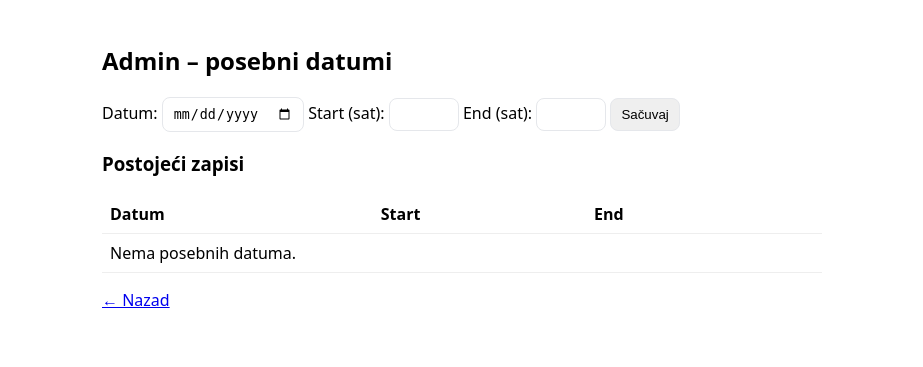
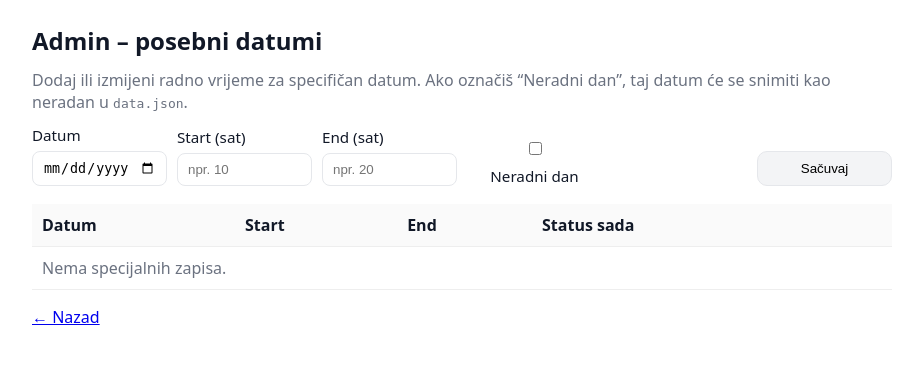
Before and after one commit to mikipikilab/radnovrijeme, a Flask app: template templates/admin.html in a window 1280 px wide. Shown: the top 367 px of the page, without its empty margins (178-1101 px from the left). Run offline with Flask 3, Linux system fonts and the light colour scheme; the template is opened without the code that fills it, so the values that code supplies are empty.

Commit message:
Update admin.html

```diff
--- a/templates/admin.html
+++ b/templates/admin.html
@@ -4,42 +4,89 @@
 <meta charset="UTF-8">
 <title>Admin – posebni datumi</title>
 <style>
-  body { font-family: system-ui, Arial, sans-serif; padding: 24px; max-width: 720px; margin: auto; }
-  form, table { margin-top: 16px; }
-  input, button { padding: 8px 10px; border-radius: 8px; border: 1px solid #e5e7eb; }
-  table { width: 100%; border-collapse: collapse; }
-  th, td { border-bottom: 1px solid #eee; padding: 8px; text-align: left; }
-  a.btn { text-decoration: none; padding: 6px 10px; border: 1px solid #e11d48; color: #e11d48; border-radius: 8px; }
+  body { font-family: system-ui, Arial, sans-serif; padding: 24px; max-width: 860px; margin: auto; color:#111827; }
+  h2 { margin: 0 0 12px; }
+  .hint { color:#6b7280; margin-bottom: 12px; }
+  form { display: grid; grid-template-columns: repeat(6, minmax(0, 1fr)); gap: 10px; align-items: end; margin: 12px 0 18px; }
+  label { display: flex; flex-direction: column; gap: 6px; font-size: 0.95rem; }
+  input[type="date"], input[type="number"] { padding: 8px 10px; border-radius: 8px; border:1px solid #e5e7eb; }
+  .neradni { display:flex; gap:8px; align-items:center; margin:0 6px; }
+  button { padding: 9px 14px; border-radius: 10px; border: 1px solid #e5e7eb; background:#f3f4f6; cursor:pointer; }
+  button:hover { background:#e5e7eb; }
+  table { width: 100%; border-collapse: collapse; margin-top: 8px; }
+  th, td { padding: 10px; border-bottom: 1px solid #eee; text-align: left; }
+  th { background:#fafafa; font-weight:600; }
+  .tag { display:inline-block; padding:3px 8px; border-radius:999px; font-size: .85rem; border:1px solid #e5e7eb; }
+  .ok { background:#ecfdf5; border-color:#a7f3d0; }
+  .no { background:#fef2f2; border-color:#fecaca; }
+  .muted { color:#6b7280; }
+  a.btn-del { text-decoration:none; padding:6px 10px; border:1px solid #e11d48; color:#e11d48; border-radius:8px; }
 </style>
+<script>
+  function toggleNeradni(chk) {
+    const start = document.querySelector('input[name="start"]');
+    const end = document.querySelector('input[name="end"]');
+    if (chk.checked) {
+      start.disabled = true; end.disabled = true;
+      start.value = ""; end.value = "";
+    } else {
+      start.disabled = false; end.disabled = false;
+    }
+  }
+</script>
 </head>
 <body>
   <h2>Admin – posebni datumi</h2>
+  <div class="hint">Dodaj ili izmijeni radno vrijeme za specifičan datum. Ako označiš “Neradni dan”, taj datum će se snimiti kao neradan u <code>data.json</code>.</div>
+
   <form method="POST">
-    <label>Datum:
+    <label>Datum
       <input type="date" name="datum" required>
     </label>
-    <label>Start (sat):
-      <input type="number" name="start" min="0" max="23" required>
+    <label>Start (sat)
+      <input type="number" name="start" min="0" max="23" placeholder="npr. 10">
     </label>
-    <label>End (sat):
-      <input type="number" name="end" min="1" max="24" required>
+    <label>End (sat)
+      <input type="number" name="end" min="1" max="24" placeholder="npr. 20">
     </label>
+    <label class="neradni">
+      <input type="checkbox" name="neradni" onchange="toggleNeradni(this)"> Neradni dan
+    </label>
+    <div></div>
     <button type="submit">Sačuvaj</button>
   </form>
 
-  <h3>Postojeći zapisi</h3>
   <table>
-    <thead><tr><th>Datum</th><th>Start</th><th>End</th><th></th></tr></thead>
+    <thead>
+      <tr>
+        <th>Datum</th>
+        <th>Start</th>
+        <th>End</th>
+        <th>Status sada</th>
+        <th></th>
+      </tr>
+    </thead>
     <tbody>
-      {% for d, se in posebni.items() %}
+      {% for r in posebni_rows %}
       <tr>
-        <td>{{ d }}</td>
-        <td>{{ se[0] }}</td>
-        <td>{{ se[1] }}</td>
-        <td><a class="btn" href="{{ url_for('obrisi', datum=d) }}">Obriši</a></td>
+        <td>{{ r.datum }} {% if r.datum == danas %}<span class="muted">(danas)</span>{% endif %}</td>
+        <td>{{ r.start if r.start is not none else '—' }}</td>
+        <td>{{ r.end if r.end is not none else '—' }}</td>
+        <td>
+          {% if r.status == 'Otvoreno sada' %}
+            <span class="tag ok">Otvoreno sada</span>
+          {% elif r.status == 'Zatvoreno sada' %}
+            <span class="tag no">Zatvoreno sada</span>
+          {% elif r.status == 'Neradan dan (danas)' %}
+            <span class="tag no">Neradan dan</span>
+          {% else %}
+            <span class="muted">—</span>
+          {% endif %}
+        </td>
+        <td><a class="btn-del" href="{{ url_for('obrisi', datum=r.datum) }}">Obriši</a></td>
       </tr>
       {% else %}
-      <tr><td colspan="4">Nema posebnih datuma.</td></tr>
+      <tr><td colspan="5" class="muted">Nema specijalnih zapisa.</td></tr>
       {% endfor %}
     </tbody>
   </table>
```
